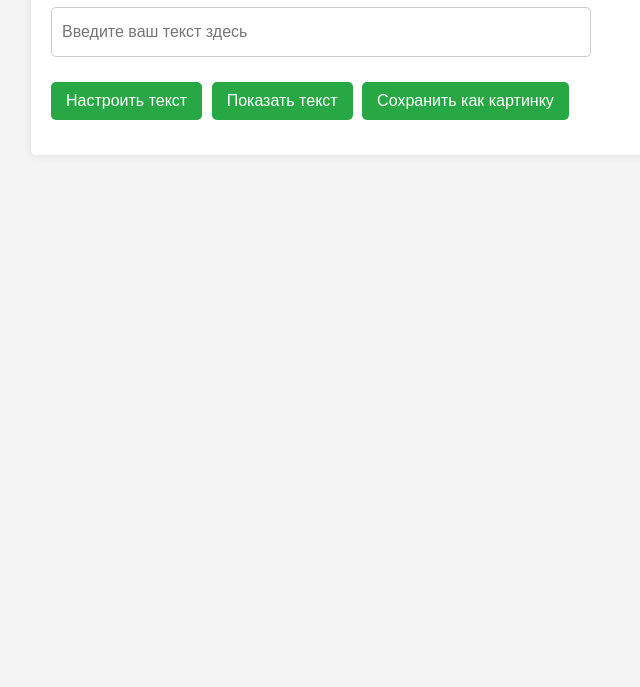
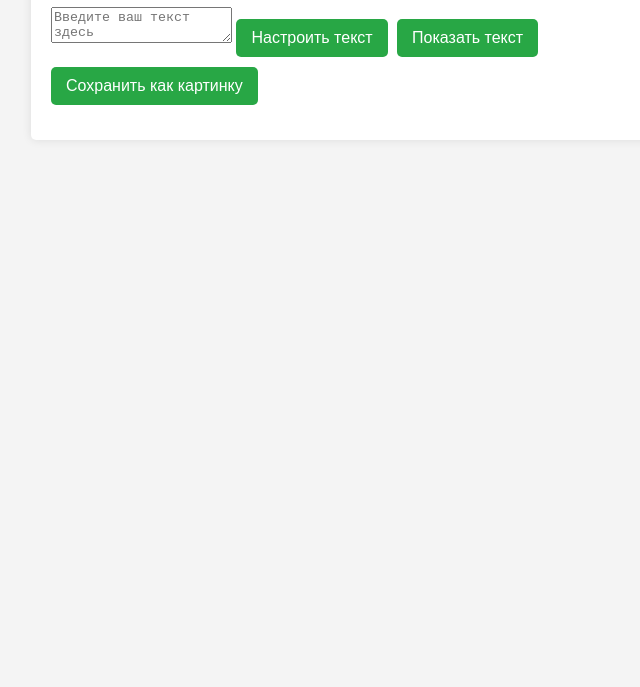
Before and after one commit to berlandbors/TextSticker, a plain HTML site: page index.html in a window 1280 px wide. Shown: the part 113-800 px from the top of the page, without its empty margins (289-929 px from the left). Drawn offline with nearby package versions, Linux system fonts and the light colour scheme.

Commit message:
Update index.html

```diff
--- a/index.html
+++ b/index.html
@@ -10,7 +10,7 @@
     <div class="container">
         <h1>TextSticker</h1>
         <!--h2>Введите текст</h2-->
-        <input type="text" id="textInput" placeholder="Введите ваш текст здесь" aria-label="Введите текст">
+        <textarea id="textInput" placeholder="Введите ваш текст здесь" aria-label="Введите текст"></textarea>
 
         <button id="settingsButton">Настроить текст</button>
         <button id="showButton">Показать текст</button>
```
